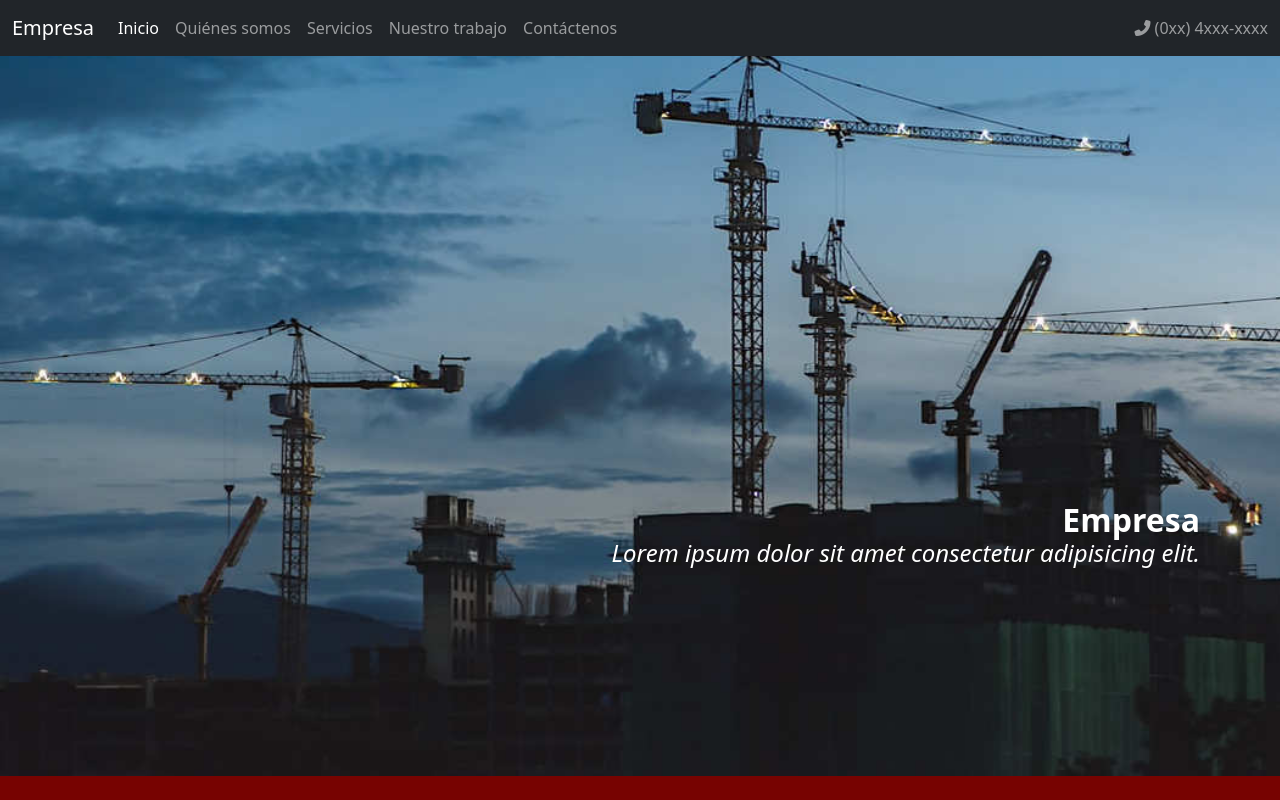
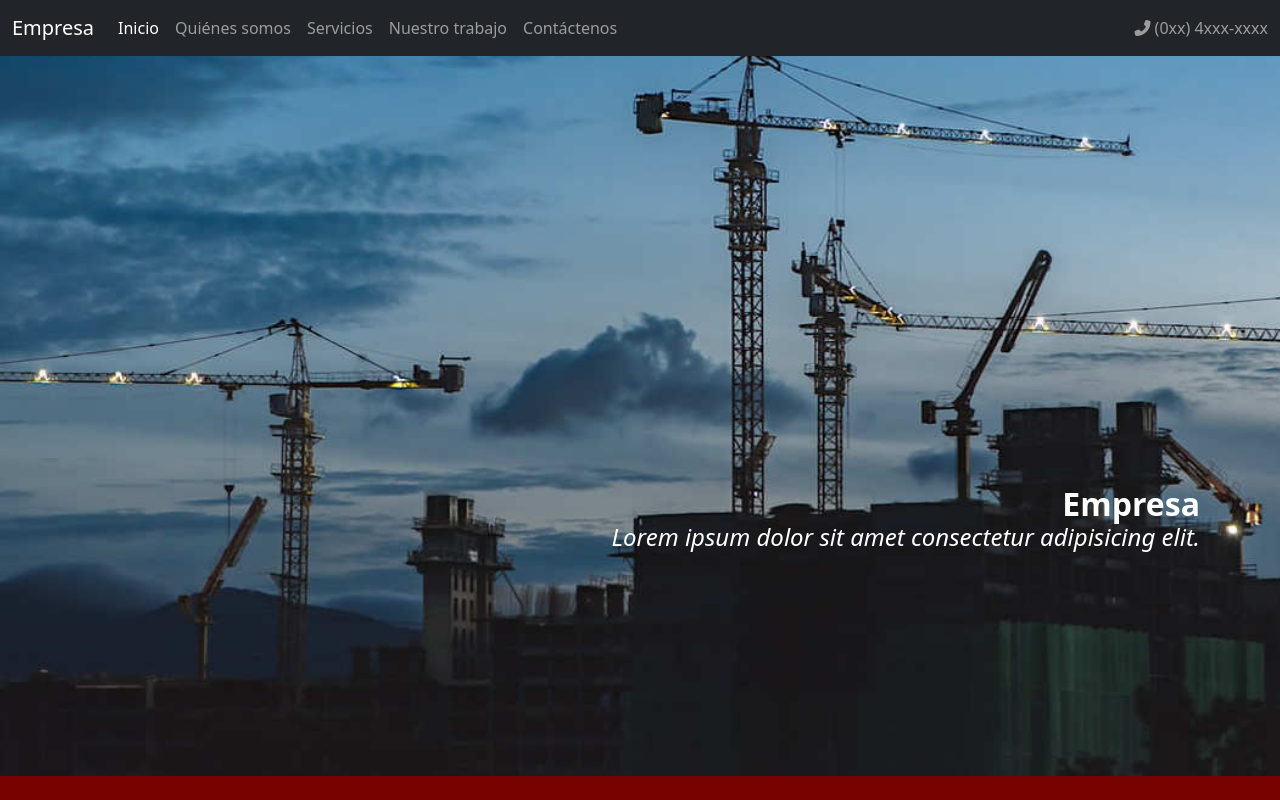
Before and after one commit to programming-Regina/maqueta-landing-page, a plain HTML site: page index.html in a window 1280 px wide. Shown: the top 800 px of the page. Drawn offline with nearby package versions, Linux system fonts and the light colour scheme.

Commit message:
Add files via upload

```diff
--- a/style/styles.css
+++ b/style/styles.css
@@ -105,7 +105,7 @@ p {
   align-content: flex-end;
   justify-content: flex-end;
   padding-top: 3.5rem;
-  padding-bottom: 5.5rem;
+  padding-bottom: 6.5rem;
 }
 
 .motif {
```
